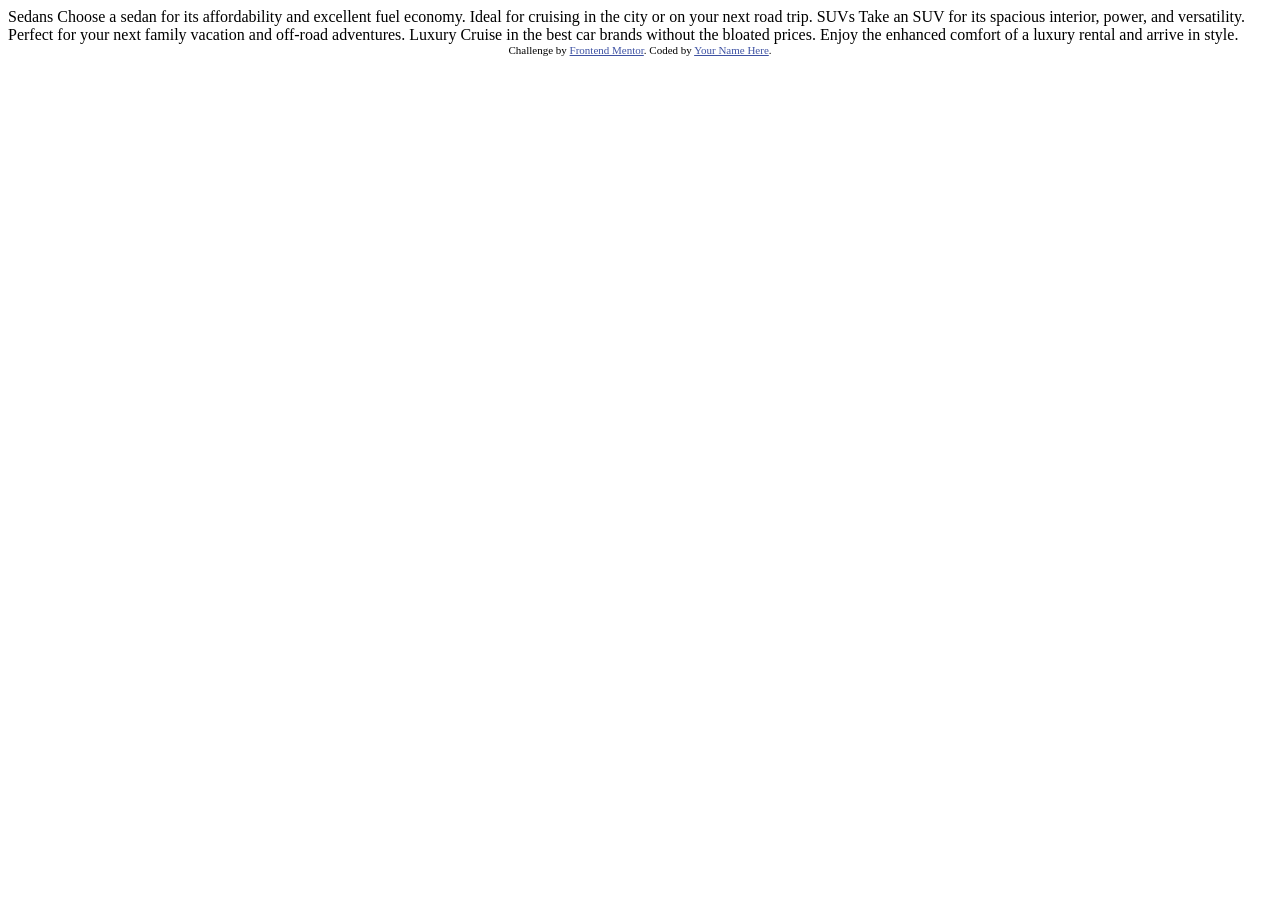
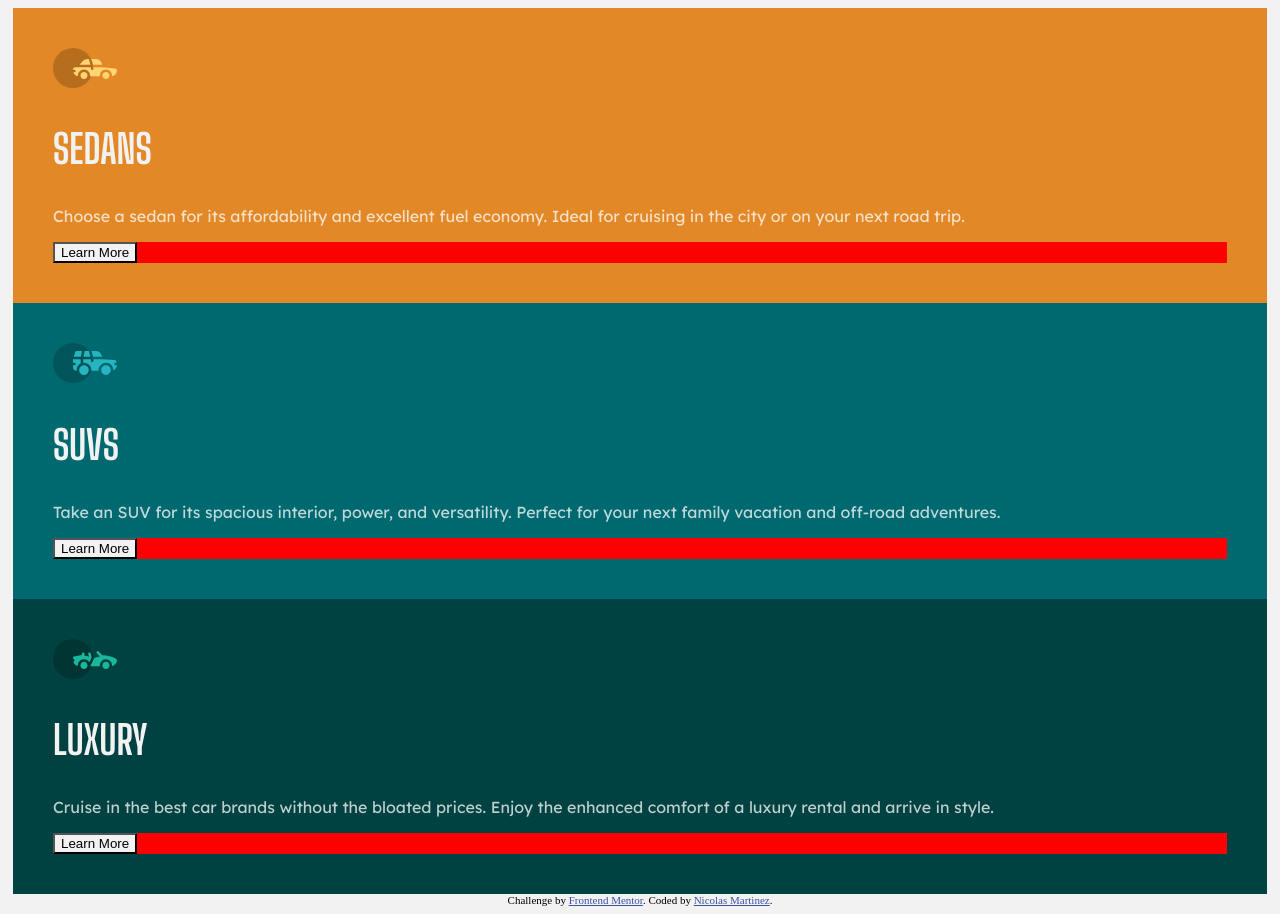
Before and after one commit to nicoomtz/3column-card-page, a plain HTML site: page 3-column-preview-card-component-main/index.html in a window 1280 px wide. Before the commit the page ends 800 px from the top, so only its background shows below. Drawn offline with Linux system fonts and the light colour scheme.

Commit message:
Add files via upload

```diff
--- a/3-column-preview-card-component-main/index.html
+++ b/3-column-preview-card-component-main/index.html
@@ -1,36 +1,80 @@
 <!DOCTYPE html>
 <html lang="en">
   <head>
-  <meta charset="UTF-8">
-  <meta name="viewport" content="width=device-width, initial-scale=1.0"> <!-- displays site properly based on user's device -->
+    <meta charset="UTF-8" />
+    <meta name="viewport" content="width=device-width, initial-scale=1.0" />
+    <!-- displays site properly based on user's device -->
 
-  <link rel="icon" type="image/png" sizes="32x32" href="./images/favicon-32x32.png">
+    <link
+      rel="icon"
+      type="image/png"
+      sizes="32x32"
+      href="./images/favicon-32x32.png"
+    />
+    <link rel="stylesheet" href="style.css" />
+    <!-- Fonts -->
+    <link rel="preconnect" href="https://fonts.googleapis.com" />
+    <link rel="preconnect" href="https://fonts.gstatic.com" crossorigin />
+    <link
+      href="https://fonts.googleapis.com/css2?family=Lexend+Deca&display=swap"
+      rel="stylesheet"
+    />
 
+    <link rel="preconnect" href="https://fonts.googleapis.com" />
+    <link rel="preconnect" href="https://fonts.gstatic.com" crossorigin />
+    <link
+      href="https://fonts.googleapis.com/css2?family=Big+Shoulders+Display:wght@700&display=swap"
+      rel="stylesheet"
+    />
     <title>Frontend Mentor | 3-column preview card component</title>
-
-  <!-- Feel free to remove these styles or customise in your own stylesheet 👍 -->
-  <style>
-    .attribution { font-size: 11px; text-align: center; }
-    .attribution a { color: hsl(228, 45%, 44%); }
-  </style>
   </head>
   <body>
-
-  Sedans
-  Choose a sedan for its affordability and excellent fuel economy. Ideal for cruising in the city
-  or on your next road trip.
-
-  SUVs
-  Take an SUV for its spacious interior, power, and versatility. Perfect for your next family vacation
-  and off-road adventures.
-
-  Luxury
-  Cruise in the best car brands without the bloated prices. Enjoy the enhanced comfort of a luxury
-  rental and arrive in style.
-
+    <div class="container">
+      <div class="column first">
+        <div class="icon">
+          <img src="./images/icon-sedans.svg" alt="sedan icon" srcset="" />
+        </div>
+        <h2>SEDANS</h2>
+        <p>
+          Choose a sedan for its affordability and excellent fuel economy. Ideal
+          for cruising in the city or on your next road trip.
+        </p>
+        <div class="button-container">
+          <button>Learn More</button>
+        </div>
+      </div>
+      <div class="column second">
+        <div class="icon">
+          <img src="./images/icon-suvs.svg" alt="suvs icon" srcset="" />
+        </div>
+        <h2>SUVS</h2>
+        <p>
+          Take an SUV for its spacious interior, power, and versatility. Perfect
+          for your next family vacation and off-road adventures.
+        </p>
+        <div class="button-container">
+          <button>Learn More</button>
+        </div>
+      </div>
+      <div class="column third">
+        <div class="icon">
+          <img src="./images/icon-luxury.svg" alt="luxury icon" srcset="" />
+        </div>
+        <h2>LUXURY</h2>
+        <p>
+          Cruise in the best car brands without the bloated prices. Enjoy the
+          enhanced comfort of a luxury rental and arrive in style.
+        </p>
+        <div class="button-container">
+          <button>Learn More</button>
+        </div>
+      </div>
+    </div>
     <div class="attribution">
-    Challenge by <a href="https://www.frontendmentor.io?ref=challenge" target="_blank">Frontend Mentor</a>.
-    Coded by <a href="#">Your Name Here</a>.
+      Challenge by
+      <a href="https://www.frontendmentor.io?ref=challenge" target="_blank"
+        >Frontend Mentor</a
+      >. Coded by <a href="https://github.com/nicoomtz">Nicolas Martinez</a>.
     </div>
   </body>
 </html>
--- /dev/null
+++ b/3-column-preview-card-component-main/style.css
@@ -0,0 +1,61 @@
+:root {
+    --Bright-orange: hsl(31, 77%, 52%);
+    --Dark-cyan: hsl(184, 100%, 22%);
+    --Very-dark-cyan: hsl(179, 100%, 13%);
+    --Transparent-white: hsla(0, 0%, 100%, 0.75);
+    --Very-light-gray: hsl(0, 0%, 95%);
+}
+
+.attribution {
+    font-size: 11px;
+    text-align: center;
+}
+
+.attribution a {
+    color: hsl(228, 45%, 44%);
+}
+
+html {
+    background-color: var(--Very-light-gray);
+}
+
+.container {
+    display: grid;
+    grid-template-rows: repeat(3, minmax(150px, 1fr));
+    margin: 0px 5px;
+}
+
+p {
+    font-family: Lexend Deca, sans-serif;
+    color: var(--Transparent-white);
+}
+
+h2 {
+    font-family: Big Shoulders Display;
+    color: var(--Very-light-gray);
+    font-size: 40px;
+}
+
+.column {
+    padding: 40px;
+}
+
+.first {
+    background-color: var(--Bright-orange);
+}
+
+.second {
+    background-color: var(--Dark-cyan);
+}
+
+.third {
+    background-color: var(--Very-dark-cyan);
+}
+
+.button-container {
+    background: red;
+}
+
+button {
+    background-color: var(--Very-light-gray);
+}
```
Lines whose indentation alone changed are shown as unchanged.
